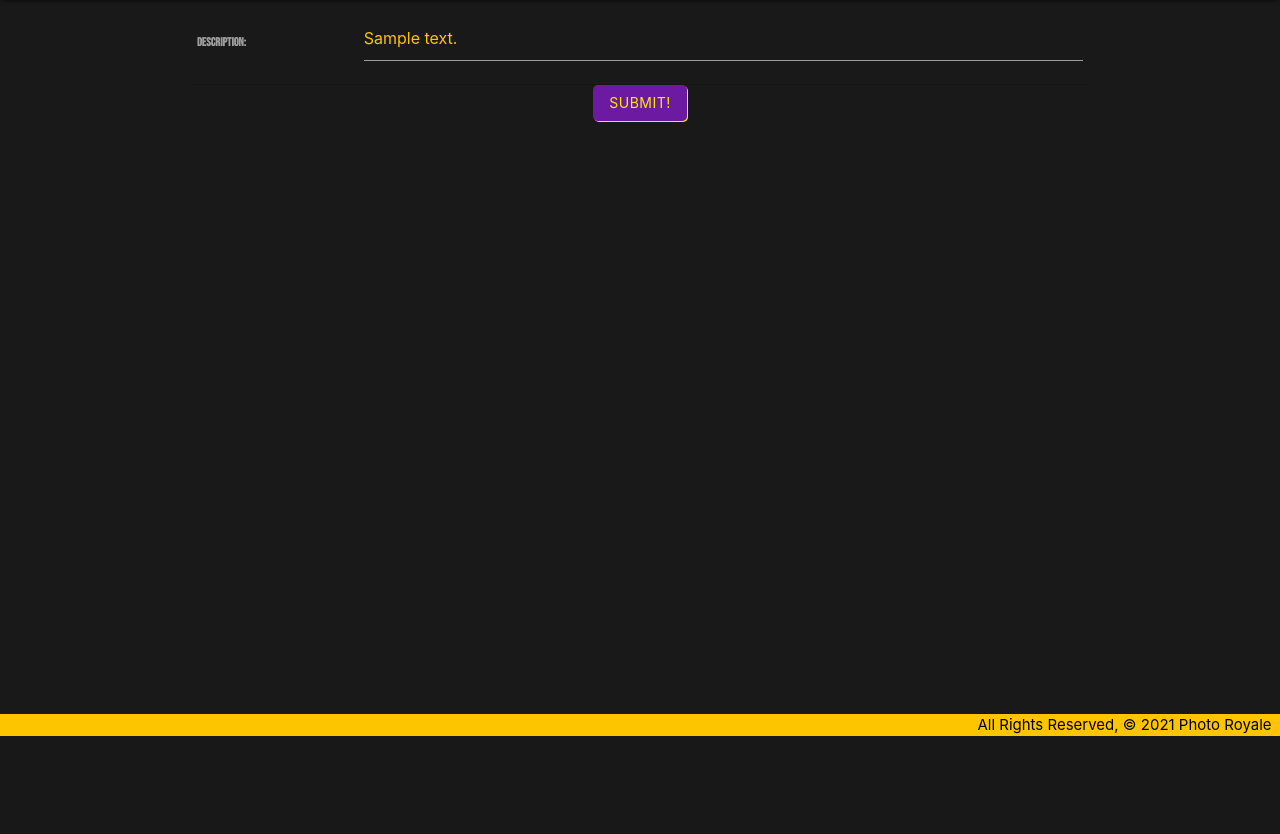
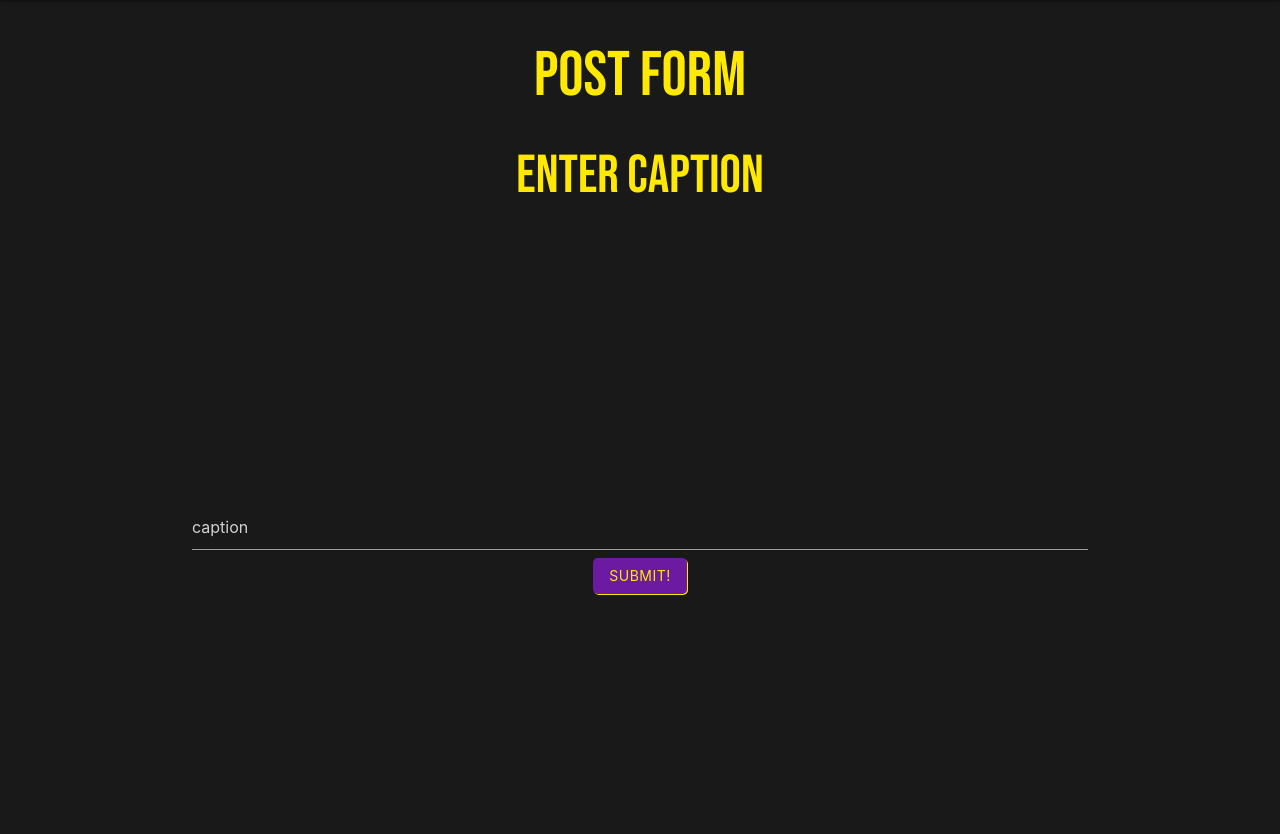
Before and after one commit to pfeeny84/photoroyale, a Django app: page /threads/posts/1/update/ in a window 1280 px wide. Shown: the part 64-898 px from the top of the page. Before the commit the page ends 800 px from the top, so only its background shows below. Run offline with Django 3.2, Linux system fonts and the light colour scheme; a user stored in the database is signed in; tables that the repository leaves empty hold one stand-in row (values such as "Sample post").

Commit message:
form styling

```diff
--- a/main_app/static/css/style.css
+++ b/main_app/static/css/style.css
@@ -126,3 +126,8 @@ input[type="text"]{
 .btn:hover {
   background-color: rgb(26, 25, 25);
 }
+
+form {
+  justify-content: center;
+  margin: 33.33% auto;
+}
--- a/main_app/templates/main_app/post_form.html
+++ b/main_app/templates/main_app/post_form.html
@@ -1,13 +1,17 @@
 {% extends 'base.html' %}
 {% block content %}
   <!-- Leaving the action empty makes the form post to the same url used to display it -->
+  <h1>Post Form</h1>
+  <h2>Enter Caption</h2>
   <form action="" method="post">
     <!-- Django requires the following for security purposes -->
     {% csrf_token %}
-    <table>
+
       <!-- Render the inputs inside of <tr>s & <td>s -->
-        {{ form.as_table }}
-    </table>
+        <!-- {{ form.as_table }}  -->
+    <input required placeholder="caption" type="text" name="description">
+
+
     <input type="submit" value="Submit!" class="btn">
   </form>
 {% endblock %}
```
